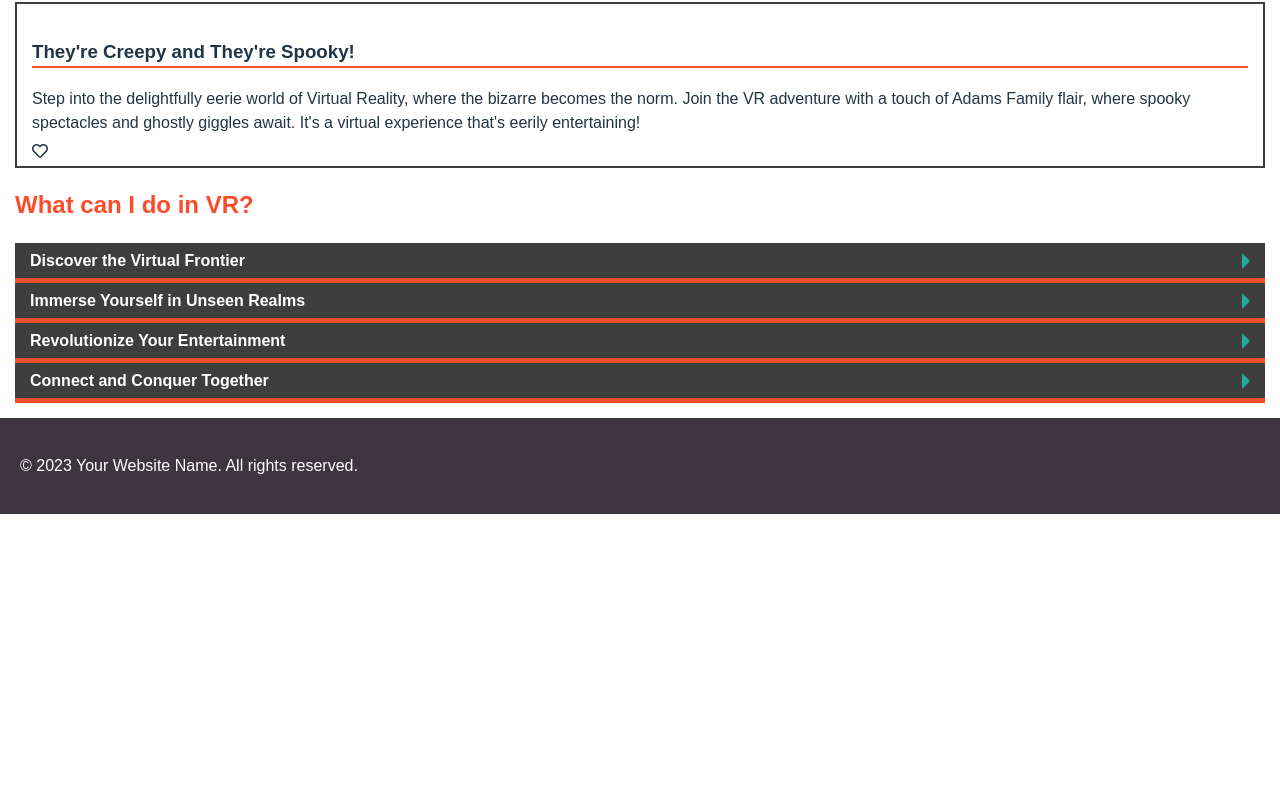
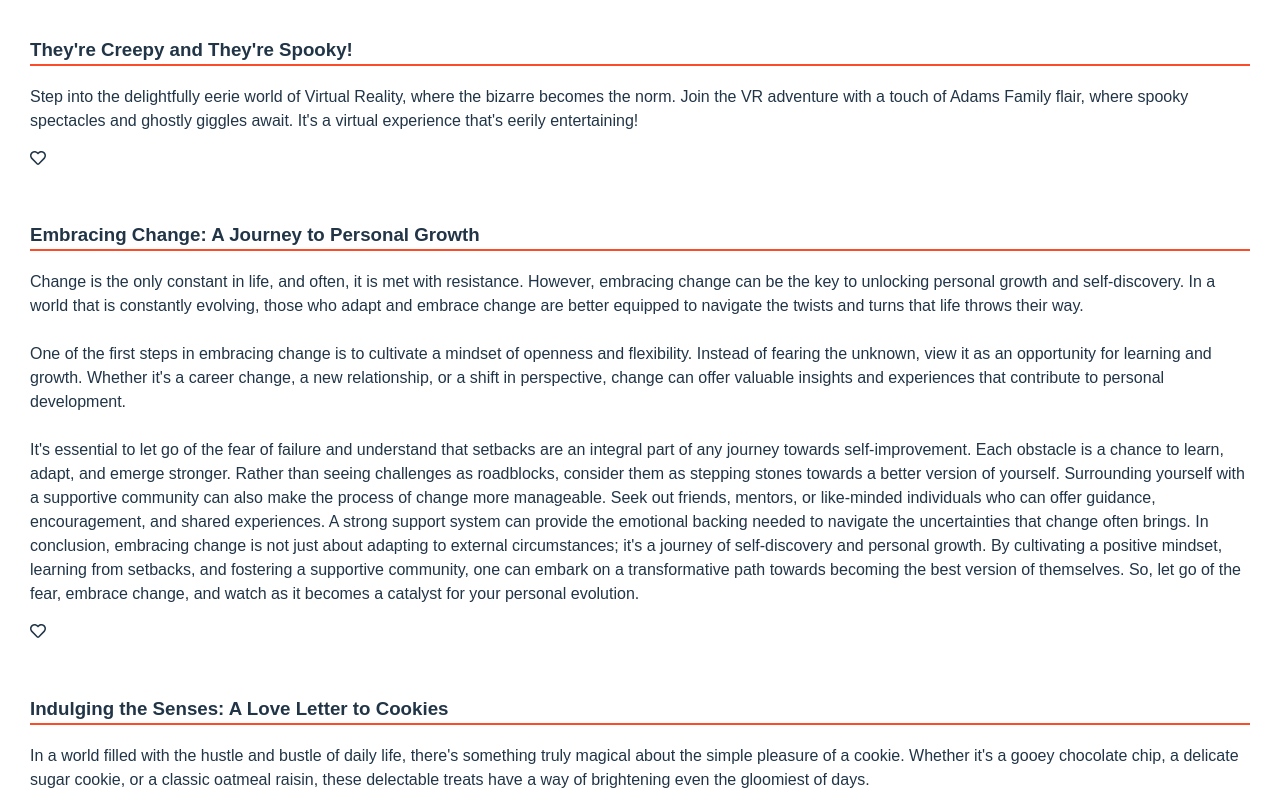
Before and after one commit to johnslw26/Reactplayground, a React (Vite) app in the folder playground/: page / in a window 1280 px wide. Shown: the part 2513-3320 px from the top of the page. Before the commit the page ends 3027 px from the top, so only its background shows below. Built offline with nearby package versions, Linux system fonts and the light colour scheme.

Commit message:
Added more blog posts and removed the border around the post component

```diff
--- a/playground/src/App.tsx
+++ b/playground/src/App.tsx
@@ -121,6 +121,84 @@ function App() {
             Adams Family flair, where spooky spectacles and ghostly giggles
             await. It's a virtual experience that's eerily entertaining!
           </Post>
+          <Post
+            onLikeButtonClick={() => {
+              console.log("click");
+            }}
+            heading="Embracing Change: A Journey to Personal Growth"
+            isLikeButtonVisible={true}
+          >
+            Change is the only constant in life, and often, it is met with
+            resistance. However, embracing change can be the key to unlocking
+            personal growth and self-discovery. In a world that is constantly
+            evolving, those who adapt and embrace change are better equipped to
+            navigate the twists and turns that life throws their way.
+            <br /> <br />
+            One of the first steps in embracing change is to cultivate a mindset
+            of openness and flexibility. Instead of fearing the unknown, view it
+            as an opportunity for learning and growth. Whether it's a career
+            change, a new relationship, or a shift in perspective, change can
+            offer valuable insights and experiences that contribute to personal
+            development.
+            <br /> <br />
+            It's essential to let go of the fear of failure and understand that
+            setbacks are an integral part of any journey towards
+            self-improvement. Each obstacle is a chance to learn, adapt, and
+            emerge stronger. Rather than seeing challenges as roadblocks,
+            consider them as stepping stones towards a better version of
+            yourself. Surrounding yourself with a supportive community can also
+            make the process of change more manageable. Seek out friends,
+            mentors, or like-minded individuals who can offer guidance,
+            encouragement, and shared experiences. A strong support system can
+            provide the emotional backing needed to navigate the uncertainties
+            that change often brings. In conclusion, embracing change is not
+            just about adapting to external circumstances; it's a journey of
+            self-discovery and personal growth. By cultivating a positive
+            mindset, learning from setbacks, and fostering a supportive
+            community, one can embark on a transformative path towards becoming
+            the best version of themselves. So, let go of the fear, embrace
+            change, and watch as it becomes a catalyst for your personal
+            evolution.
+          </Post>
+          <Post
+            onLikeButtonClick={() => {
+              console.log("click");
+            }}
+            heading="Indulging the Senses: A Love Letter to Cookies"
+            isLikeButtonVisible={true}
+          >
+            In a world filled with the hustle and bustle of daily life, there's
+            something truly magical about the simple pleasure of a cookie.
+            Whether it's a gooey chocolate chip, a delicate sugar cookie, or a
+            classic oatmeal raisin, these delectable treats have a way of
+            brightening even the gloomiest of days.
+            <br /> <br />
+            At first glance, a cookie may seem like a humble confection, but
+            it's so much more than just flour, sugar, and butter. It's a tiny
+            package of joy that engages all the senses. The tantalizing aroma
+            that wafts through the kitchen as cookies bake in the oven is enough
+            to transport anyone to a place of warmth and comfort.
+            <br /> <br />
+            The beauty of cookies lies in their versatility. From the
+            traditional family recipes passed down through generations to
+            innovative creations that push the boundaries of flavor, there's a
+            cookie for every mood and occasion. They're the perfect canvas for
+            culinary experimentation, allowing bakers to infuse their
+            personality and creativity into every batch.
+            <br /> <br />
+            Cookies are not just a treat for the taste buds; they're a nostalgic
+            journey down memory lane. The act of baking and sharing cookies has
+            a way of creating bonds and building connections. It's a gesture of
+            love that transcends cultural and generational boundaries, bringing
+            people together in the sweetest way possible.
+            <br /> <br />
+            So, the next time you find yourself reaching for a cookie, savor the
+            moment. Let the flavors dance on your tongue, inhale the comforting
+            aroma, and appreciate the memories that these delightful treats
+            evoke. Because in the world of cookies, every bite is a small
+            celebration of life's simple pleasures.
+            <br /> <br />
+          </Post>
         </div>
         <div className="flex-item responsive-full-length">
           <h2>What can I do in VR?</h2>
--- a/playground/src/components/Post.css
+++ b/playground/src/components/Post.css
@@ -1,6 +1,5 @@
 .post {
   width: 100%;
-  border: 2px solid #3d3e3d;
   padding: 15px;
   position: relative;
   box-sizing: border-box;
@@ -9,8 +8,7 @@
 .post h3 {
   border-bottom: 2px solid #fc4d2a;
 }
-
-.post-status-Bar {
+ttom .post-status-Bar {
   position: absolute;
   bottom: 0;
 }
```
